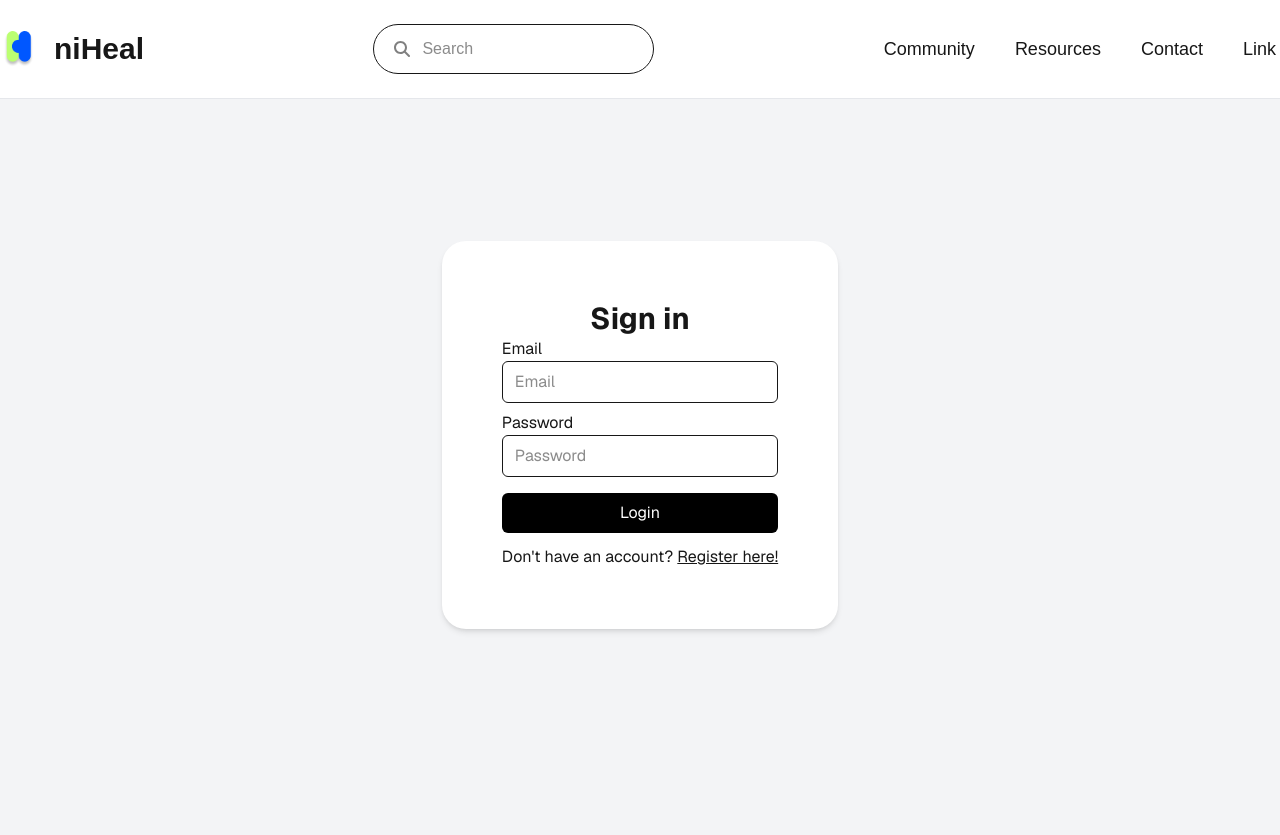
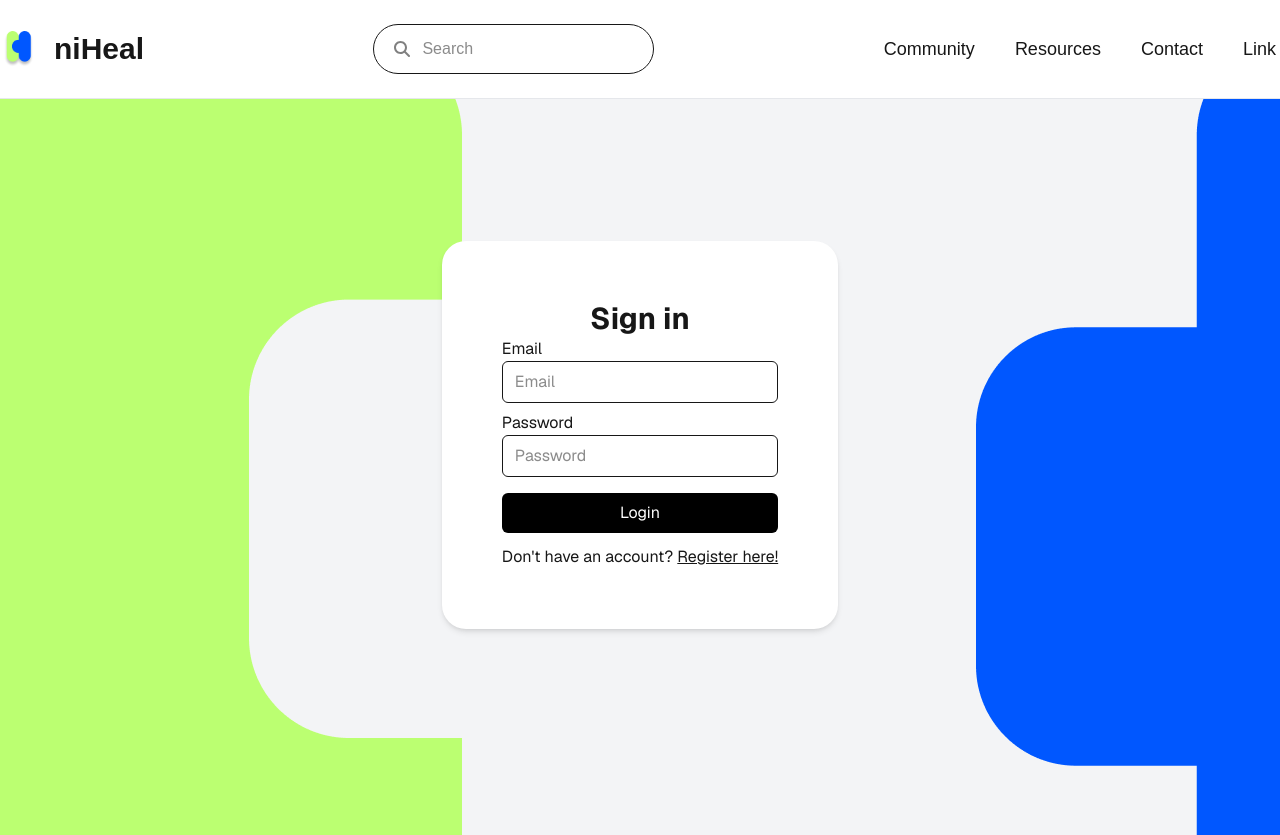
Before and after one commit to britoddd/niheal, a Next.js app in the folder front-end/: page /login in a window 1280 px wide. Built offline with nearby package versions, Linux system fonts and the light colour scheme; no server answers.

Commit message:
Adding background image

```diff
--- a/front-end/src/app/login/page.jsx
+++ b/front-end/src/app/login/page.jsx
@@ -4,6 +4,7 @@ import React, { useState } from "react";
 import Link from "next/link";
 import { useRouter } from "next/navigation";
 import { authAPI } from "../../lib/api";
+import Image from "next/image"
 
 const Login = () => {
   const [formData, setFormData] = useState({
@@ -45,7 +46,8 @@ const Login = () => {
   const textFieldStyle = "border-1 rounded-md pl-3 pr-3 p-2";
 
   return (
-    <div className="flex flex-col justify-center items-center h-screen p-8 gap-16 sm:p-20 font-[family-name:var(--font-geist-sans)] bg-gray-100 overflow-hidden -mt-16">
+    <div className="flex flex-col justify-center items-center h-screen p-8 gap-16 sm:p-20 font-[family-name:var(--font-geist-sans)] bg-gray-100 overflow-hidden -mt-16 bg-[url(/login_bg.png)] ">
+    {/* <Image src="/login_bg.png" width={100} height={0} className=""/> */}
       <div className="flex flex-col items-center justify-center bg-white p-15 rounded-3xl max-w-1/2 shadow-md">
         <h1 className="text-3xl font-bold">Sign in</h1>
         <div className="flex flex-col items-center justify-center">
--- a/front-end/src/app/register/page.jsx
+++ b/front-end/src/app/register/page.jsx
@@ -53,7 +53,7 @@ const Register = () => {
   const textFieldStyle = "border-1 rounded-md pl-3 pr-3 p-2";
 
   return (
-    <div className="flex flex-col justify-center items-center h-screen p-8 gap-16 sm:p-20 font-[family-name:var(--font-geist-sans)] bg-gray-100 overflow-hidden -mt-16">
+    <div className="flex flex-col justify-center items-center h-screen p-8 gap-16 sm:p-20 font-[family-name:var(--font-geist-sans)] bg-gray-100 overflow-hidden -mt-16 bg-[url(/login_bg.png)] ">
       <div className="flex flex-col items-center justify-center bg-white p-15 rounded-3xl max-w-1/2 shadow-md">
         <h1 className="text-3xl font-bold">Register</h1>
         <div className="flex flex-col items-center justify-center">
```
Also changed, not shown: front-end/public/login_bg.png (added).
